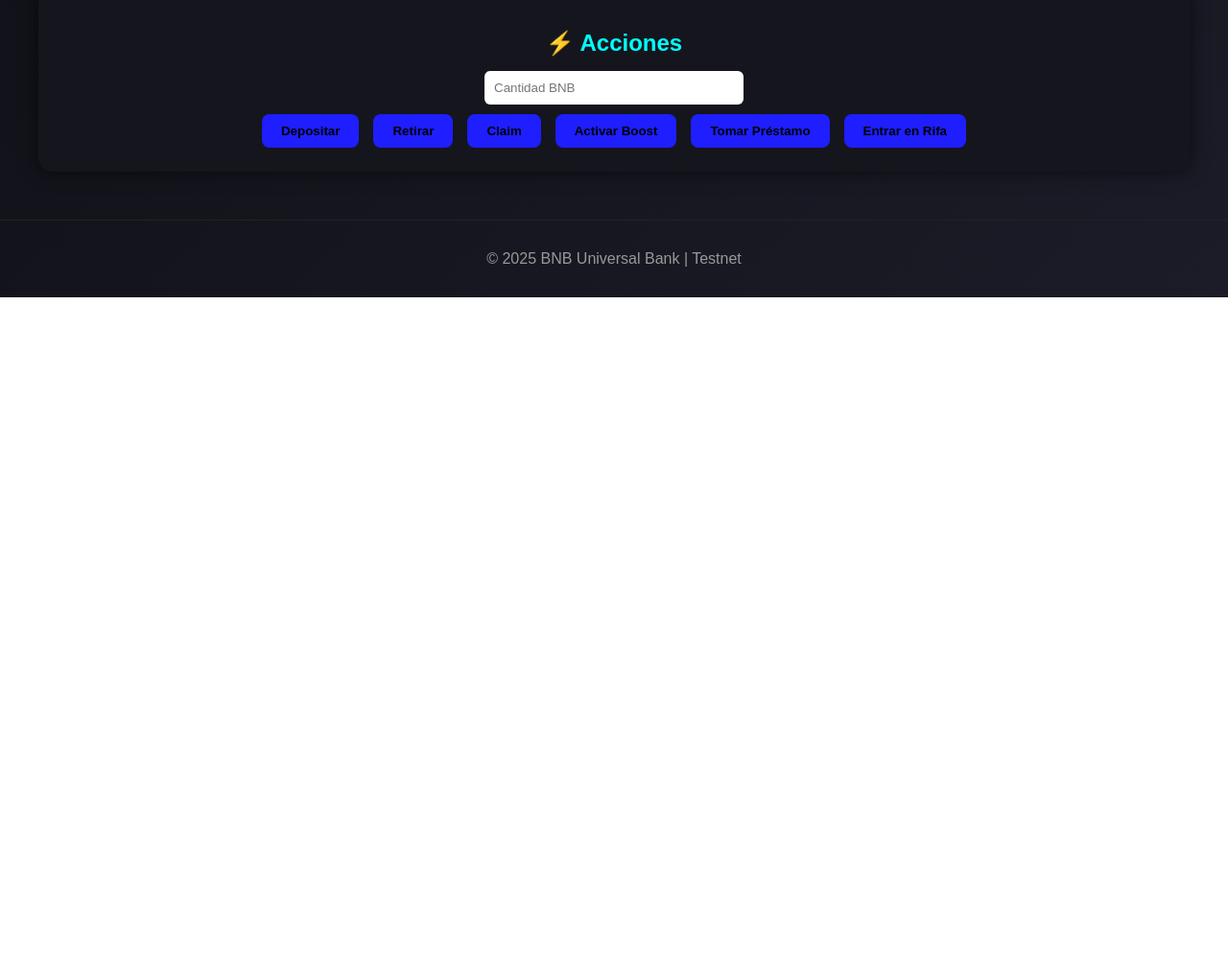
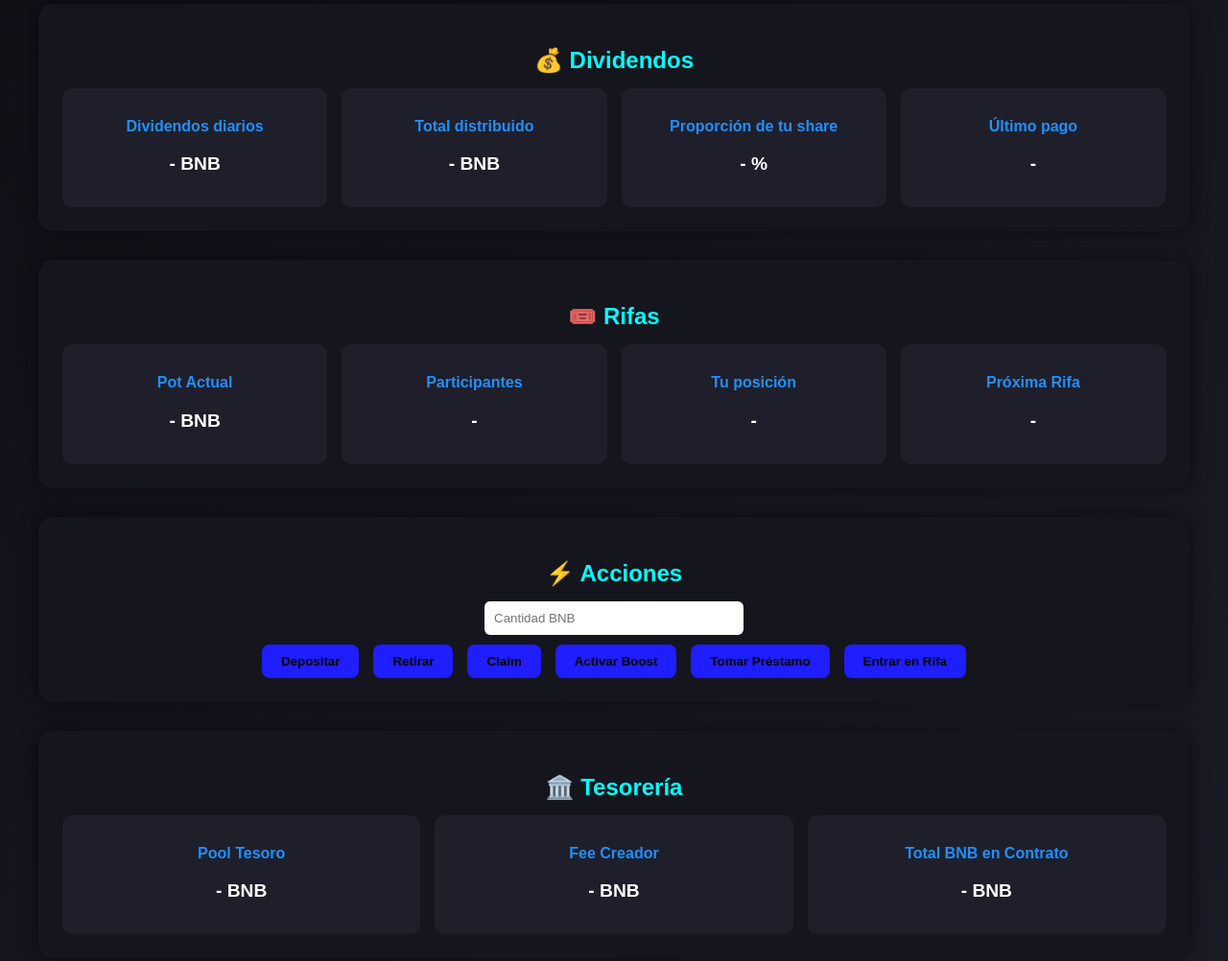
Before and after one commit to Rubtururu/hybrid, a plain HTML site: page index.html in a window 1280 px wide. Shown: the part 1137-2139 px from the top of the page at 96% size. Before the commit the page ends 1447 px from the top, so only its background shows below. Drawn offline with nearby package versions, Linux system fonts and the light colour scheme.

Commit message:
Update index.html

```diff
--- a/index.html
+++ b/index.html
@@ -18,14 +18,16 @@
 
 <!-- GLOBAL STATS -->
 <section class="card-section">
-  <h2>📊 Estadísticas Globales</h2>
-  <div class="grid" id="global-stats">
-    <div class="stat-card"><h3>TVL</h3><p id="tvl">- BNB</p></div>
-    <div class="stat-card"><h3>Dividend Pool</h3><p id="divPool">- BNB</p></div>
+  <h2>📊 Estadísticas Generales</h2>
+  <div class="grid">
+    <div class="stat-card"><h3>TVL (Tesoro)</h3><p id="tvl">- BNB</p></div>
+    <div class="stat-card"><h3>Pool Dividendos</h3><p id="divPool">- BNB</p></div>
     <div class="stat-card"><h3>Total Usuarios</h3><p id="users">-</p></div>
     <div class="stat-card"><h3>Volumen 24h</h3><p id="volume">- BNB</p></div>
     <div class="stat-card"><h3>Total Shares</h3><p id="totalShares">-</p></div>
     <div class="stat-card"><h3>Raffle Pot</h3><p id="rafflePot">- BNB</p></div>
+    <div class="stat-card"><h3>Próximo pago dividendos</h3><p id="nextDividend">-</p></div>
+    <div class="stat-card"><h3>% Distribuido a Dividendos</h3><p id="sharePercent">- %</p></div>
   </div>
   <canvas id="chart" height="150"></canvas>
 </section>
@@ -33,7 +35,7 @@
 <!-- USER STATS -->
 <section class="card-section">
   <h2>👤 Mis Estadísticas</h2>
-  <div class="grid" id="user-stats">
+  <div class="grid">
     <div class="stat-card"><h3>Depositado</h3><p id="dep">- BNB</p></div>
     <div class="stat-card"><h3>Retirado</h3><p id="withdrawn">- BNB</p></div>
     <div class="stat-card"><h3>Shares</h3><p id="shares">-</p></div>
@@ -41,6 +43,28 @@
     <div class="stat-card"><h3>Pendiente</h3><p id="pending">- BNB</p></div>
     <div class="stat-card"><h3>Boost Activo</h3><p id="boost">-</p></div>
     <div class="stat-card"><h3>Préstamo Activo</h3><p id="loan">-</p></div>
+  </div>
+</section>
+
+<!-- DIVIDEND SYSTEM -->
+<section class="card-section">
+  <h2>💰 Dividendos</h2>
+  <div class="grid">
+    <div class="stat-card"><h3>Dividendos diarios</h3><p id="dailyDividend">- BNB</p></div>
+    <div class="stat-card"><h3>Total distribuido</h3><p id="totalDistributed">- BNB</p></div>
+    <div class="stat-card"><h3>Proporción de tu share</h3><p id="userSharePercent">- %</p></div>
+    <div class="stat-card"><h3>Último pago</h3><p id="lastDividend">-</p></div>
+  </div>
+</section>
+
+<!-- RAFFLE SYSTEM -->
+<section class="card-section">
+  <h2>🎟️ Rifas</h2>
+  <div class="grid">
+    <div class="stat-card"><h3>Pot Actual</h3><p id="rafflePot2">- BNB</p></div>
+    <div class="stat-card"><h3>Participantes</h3><p id="rafflePlayers">-</p></div>
+    <div class="stat-card"><h3>Tu posición</h3><p id="raffleUserPos">-</p></div>
+    <div class="stat-card"><h3>Próxima Rifa</h3><p id="raffleNext">-</p></div>
   </div>
 </section>
 
@@ -60,8 +84,17 @@
   </div>
 </section>
 
-</main>
+<!-- TREASURY -->
+<section class="card-section">
+  <h2>🏛️ Tesorería</h2>
+  <div class="grid">
+    <div class="stat-card"><h3>Pool Tesoro</h3><p id="treasury">- BNB</p></div>
+    <div class="stat-card"><h3>Fee Creador</h3><p id="creatorFee">- BNB</p></div>
+    <div class="stat-card"><h3>Total BNB en Contrato</h3><p id="totalBNB">- BNB</p></div>
+  </div>
+</section>
 
+<!-- FOOTER -->
 <footer>
   <p>© 2025 BNB Universal Bank | Testnet</p>
 </footer>
```
